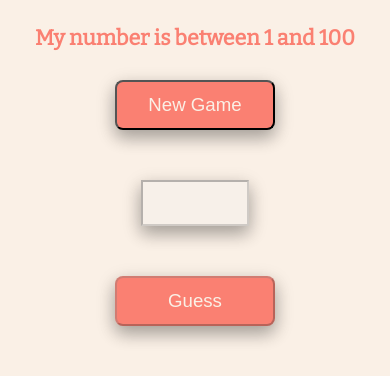
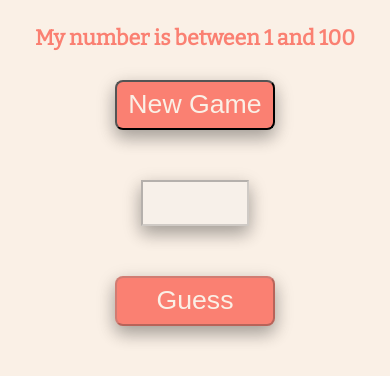
Before and after one commit to sarastanton/simple-js-guessing-game, a plain HTML site: page index.html in a window 390 px wide. Shown: the part 88-464 px from the top of the page. Drawn offline with nearby package versions, Linux system fonts and the light colour scheme.

Commit message:
Remove mobile styling

```diff
--- a/style.css
+++ b/style.css
@@ -58,7 +58,3 @@ input:disabled {
   font-family: 'Shadows Into Light', serif;
   font-size: 36pt;
 }
-
-@media only screen and (max-width: 600px) {
-  button { font-size: 14pt; }
-}
```
